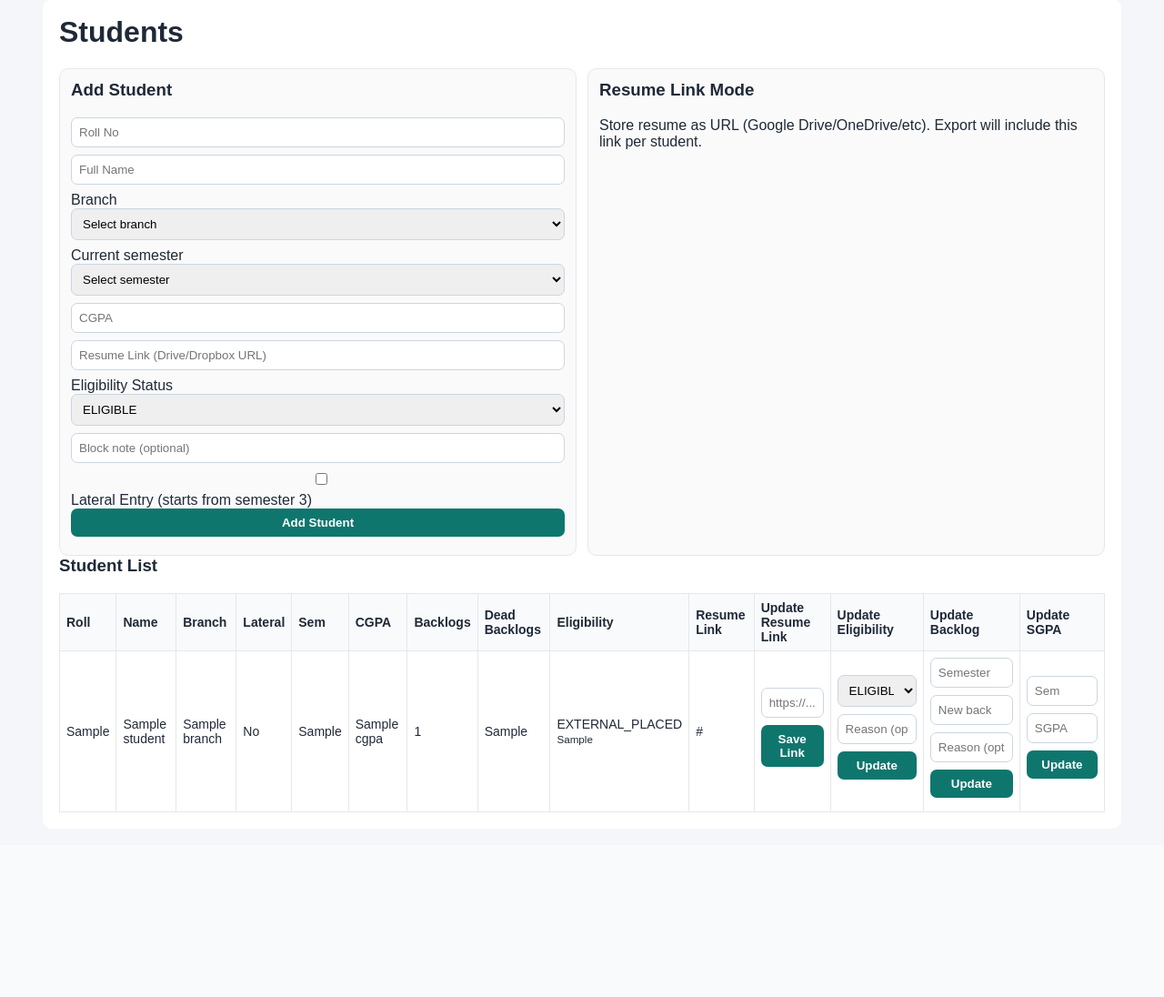
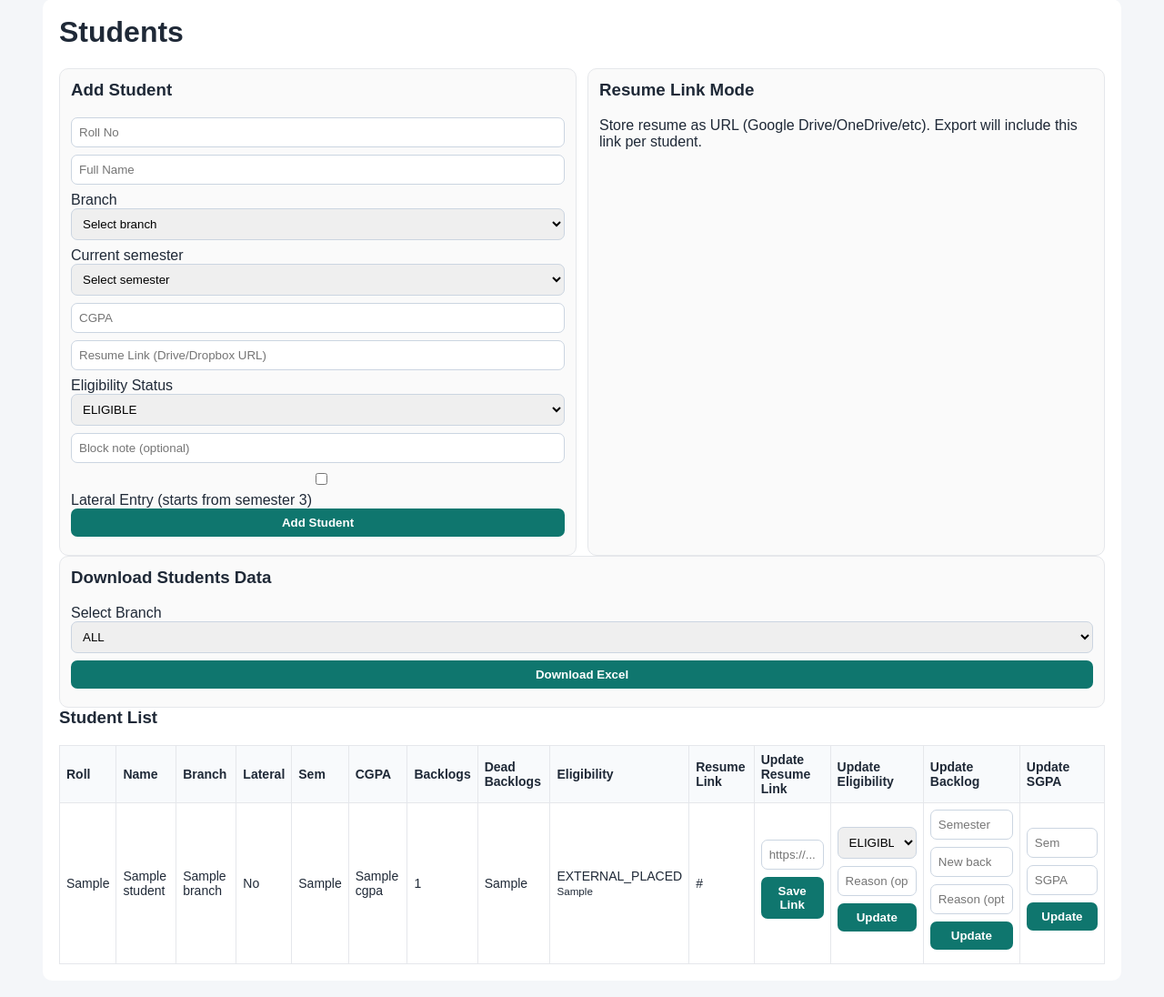
Before and after one commit to lavanayakhosla/TestPlacement, a Python web app: template templates/students.html in a window 1280 px wide. Shown: the part 61-1157 px from the top of the page at 91% size. Before the commit the page ends 954 px from the top, so only its background shows below. Run offline with Jinja, Linux system fonts and the light colour scheme; the template is opened without the code that fills it: most values are stand-ins (such as "Sample title", 1, 10 or a date in 2020).

Commit message:
Update students.html

```diff
--- a/templates/students.html
+++ b/templates/students.html
@@ -37,7 +37,21 @@
     <p>Store resume as URL (Google Drive/OneDrive/etc). Export will include this link per student.</p>
   </div>
 </div>
+<div class="card">
+  <h3>Download Students Data</h3>
 
+  <form method="get" action="{{ url_for('export_students_by_branch') }}">
+    <label>Select Branch</label>
+    <select name="branch">
+      <option value="ALL">ALL</option>
+      {% for b in branch_choices %}
+        <option value="{{ b }}">{{ b }}</option>
+      {% endfor %}
+    </select>
+
+    <button type="submit">Download Excel</button>
+  </form>
+</div>
 <h3>Student List</h3>
 <table>
   <thead>
```
